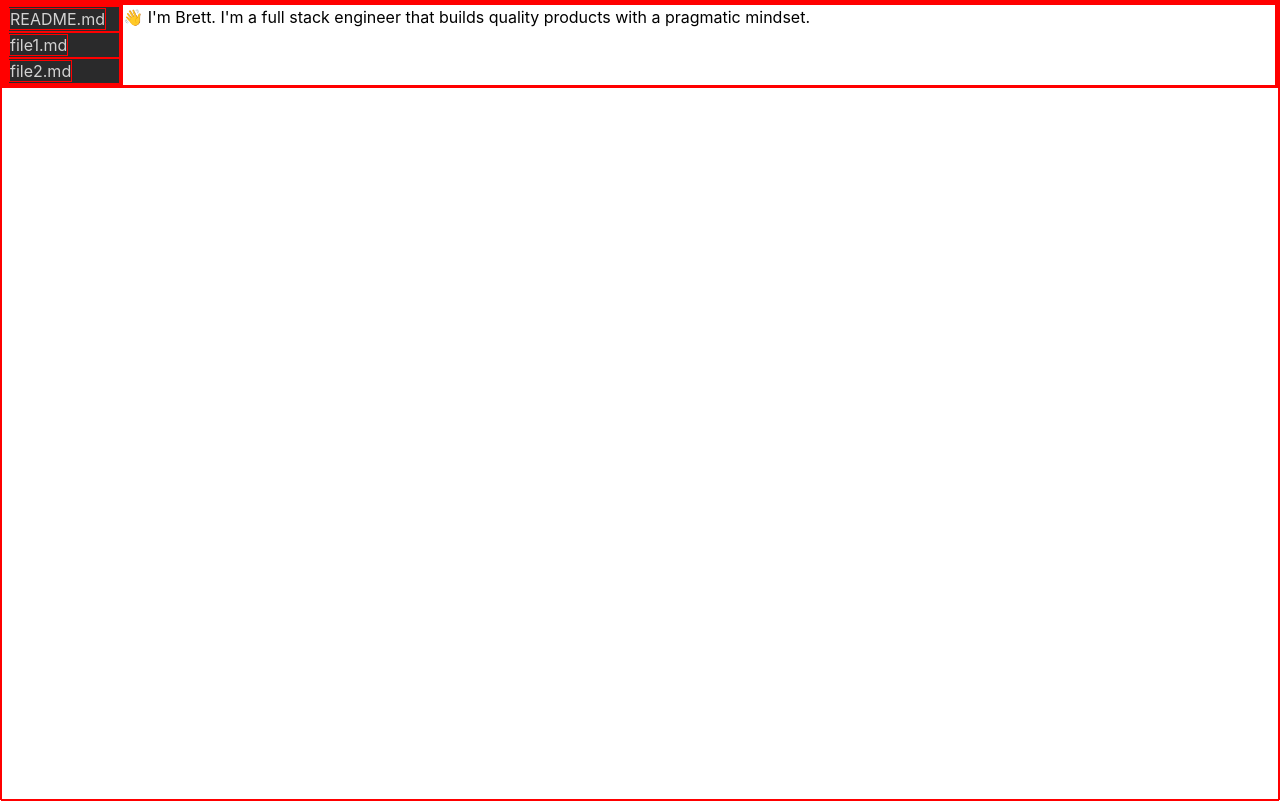
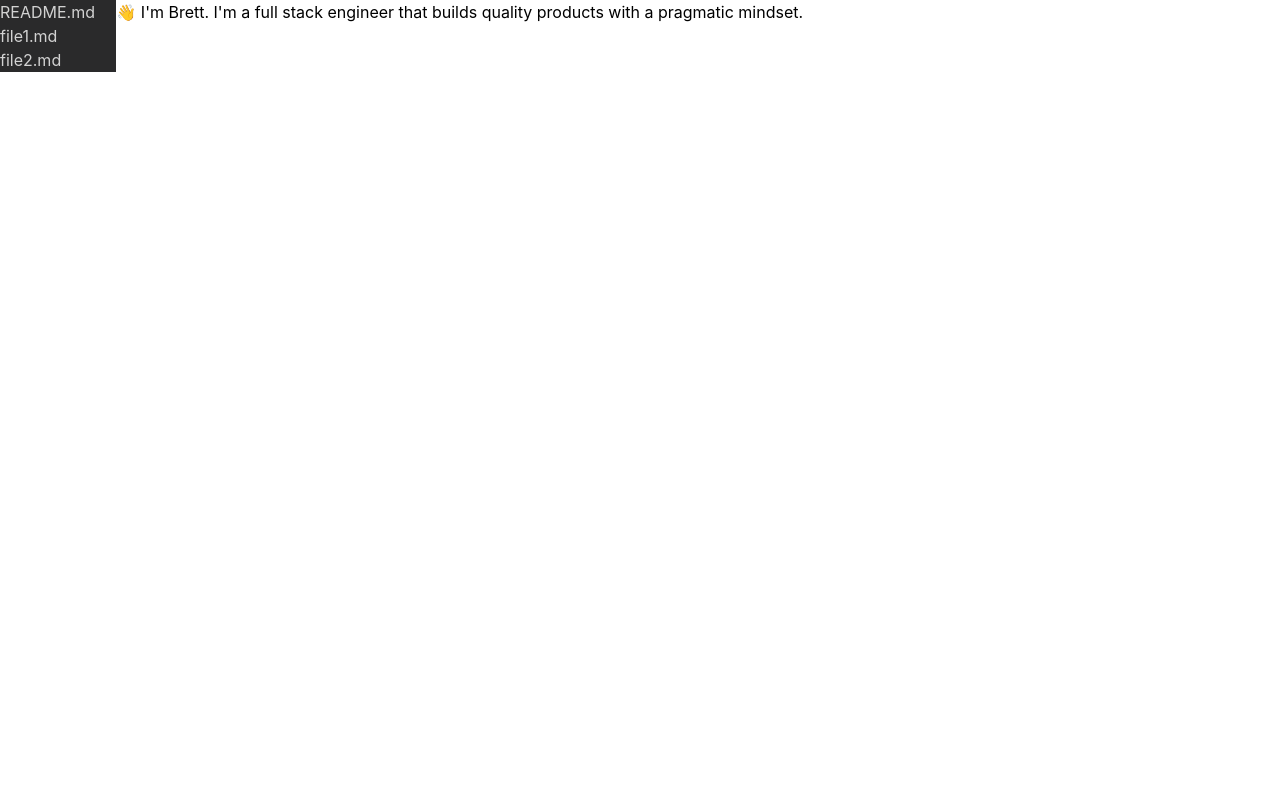
Before and after one commit to babramczyk/website, a React (Create React App) app: page / in a window 1280 px wide. Built offline with nearby package versions, Linux system fonts and the light colour scheme.

Commit message:
turn off css debugging

```diff
--- a/src/App.css
+++ b/src/App.css
@@ -1,5 +1,5 @@
 * {
-  border: 0.25px solid red;
+  /* border: 0.25px solid red; */
 }
 
 .content {
```
